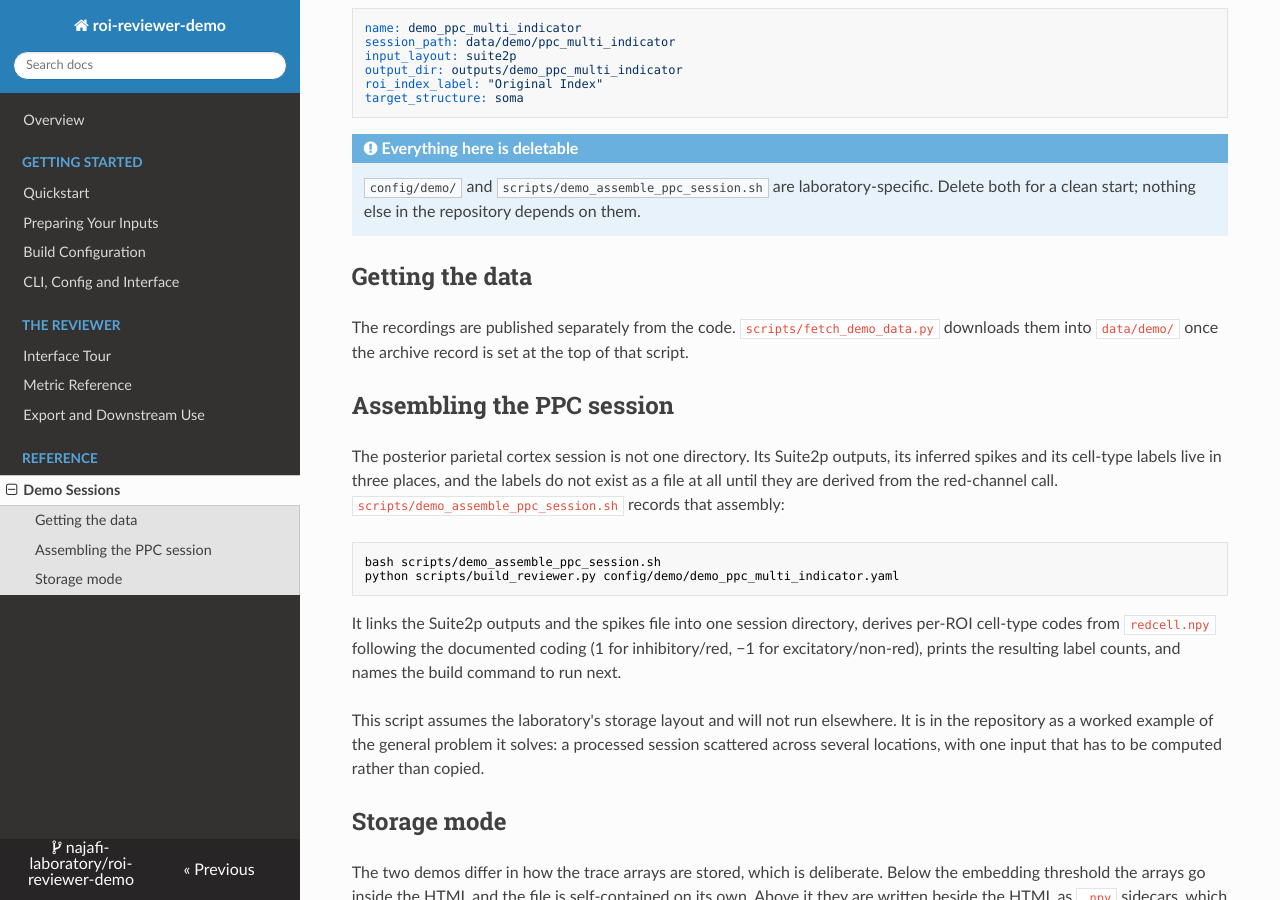
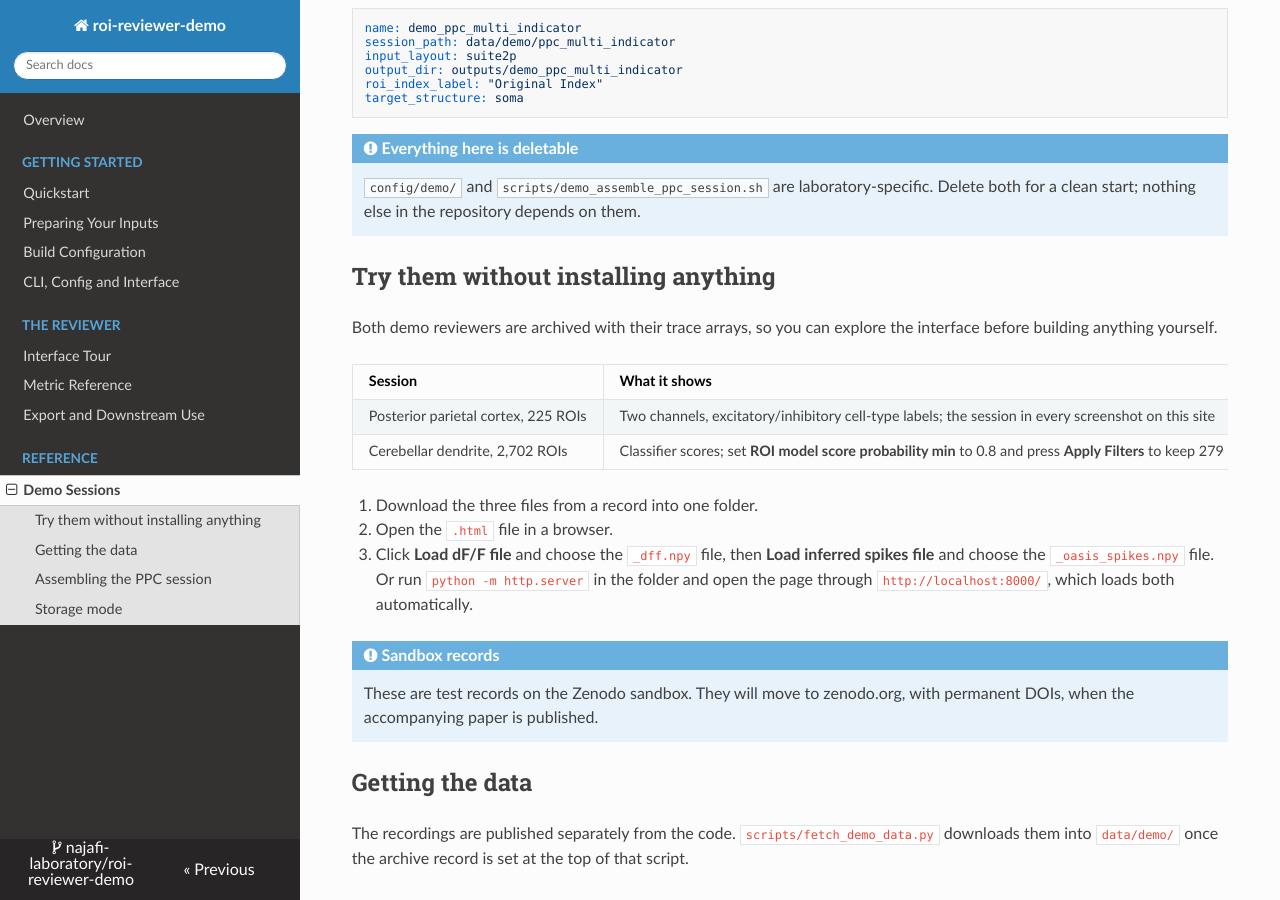
Before and after one commit to najafi-laboratory/roi-reviewer-demo, an MkDocs documentation site: the page built from docs/demo-sessions.md, in a window 1280 px wide and 900 px high, scrolled down 331 px. Built offline with MkDocs 1.6.1, drawn with Linux system fonts in a browser that asks for light colours; nearby versions of some CDN libraries.

Commit message:
Link the two archived demo reviewers
Both reviewers, with their dF/F and inferred-spike arrays, are on the Zenodo sandbox; the Demo Sessions page says how to open them and that the records will move to zenodo.org.

```diff
--- a/docs/demo-sessions.md
+++ b/docs/demo-sessions.md
@@ -20,6 +20,27 @@
 !!! note "Everything here is deletable"
     `config/demo/` and `scripts/demo_assemble_ppc_session.sh` are laboratory-specific.
     Delete both for a clean start; nothing else in the repository depends on them.
+
+## Try them without installing anything
+
+Both demo reviewers are archived with their trace arrays, so you can explore the
+interface before building anything yourself.
+
+| Session | What it shows | Record |
+|:---|:---|:---|
+| Posterior parietal cortex, 225 ROIs | Two channels, excitatory/inhibitory cell-type labels; the session in every screenshot on this site | [https://sandbox.zenodo.org/records/620871](https://sandbox.zenodo.org/records/620871) |
+| Cerebellar dendrite, 2,702 ROIs | Classifier scores; set **ROI model score probability min** to 0.8 and press **Apply Filters** to keep 279 | [https://sandbox.zenodo.org/records/620873](https://sandbox.zenodo.org/records/620873) |
+
+1. Download the three files from a record into one folder.
+2. Open the `.html` file in a browser.
+3. Click **Load dF/F file** and choose the `_dff.npy` file, then **Load inferred spikes
+   file** and choose the `_oasis_spikes.npy` file. Or run `python -m http.server` in the
+   folder and open the page through `http://localhost:8000/`, which loads both
+   automatically.
+
+!!! note "Sandbox records"
+    These are test records on the Zenodo sandbox. They will move to zenodo.org, with
+    permanent DOIs, when the accompanying paper is published.
 
 ## Getting the data
 
```
Also changed, not shown: docs/index.md (+3 -0 lines).
